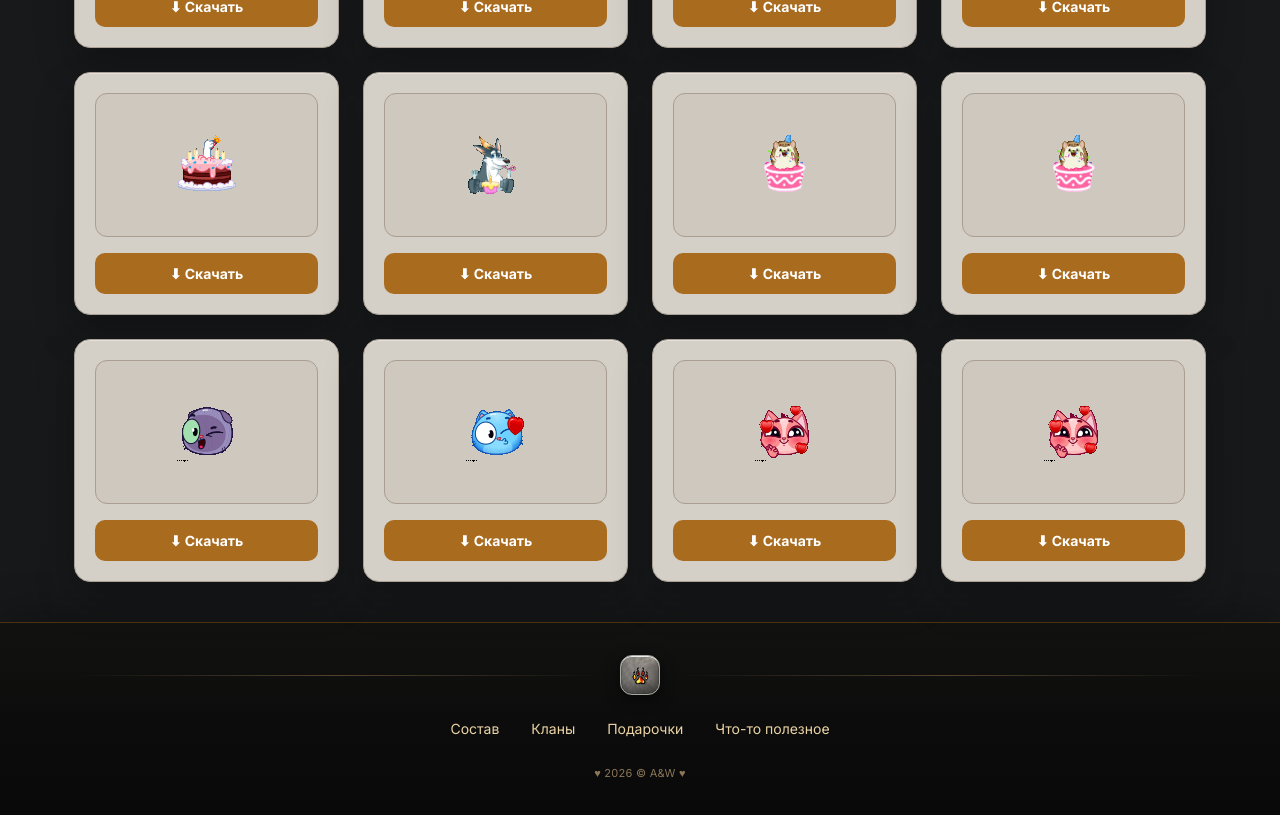
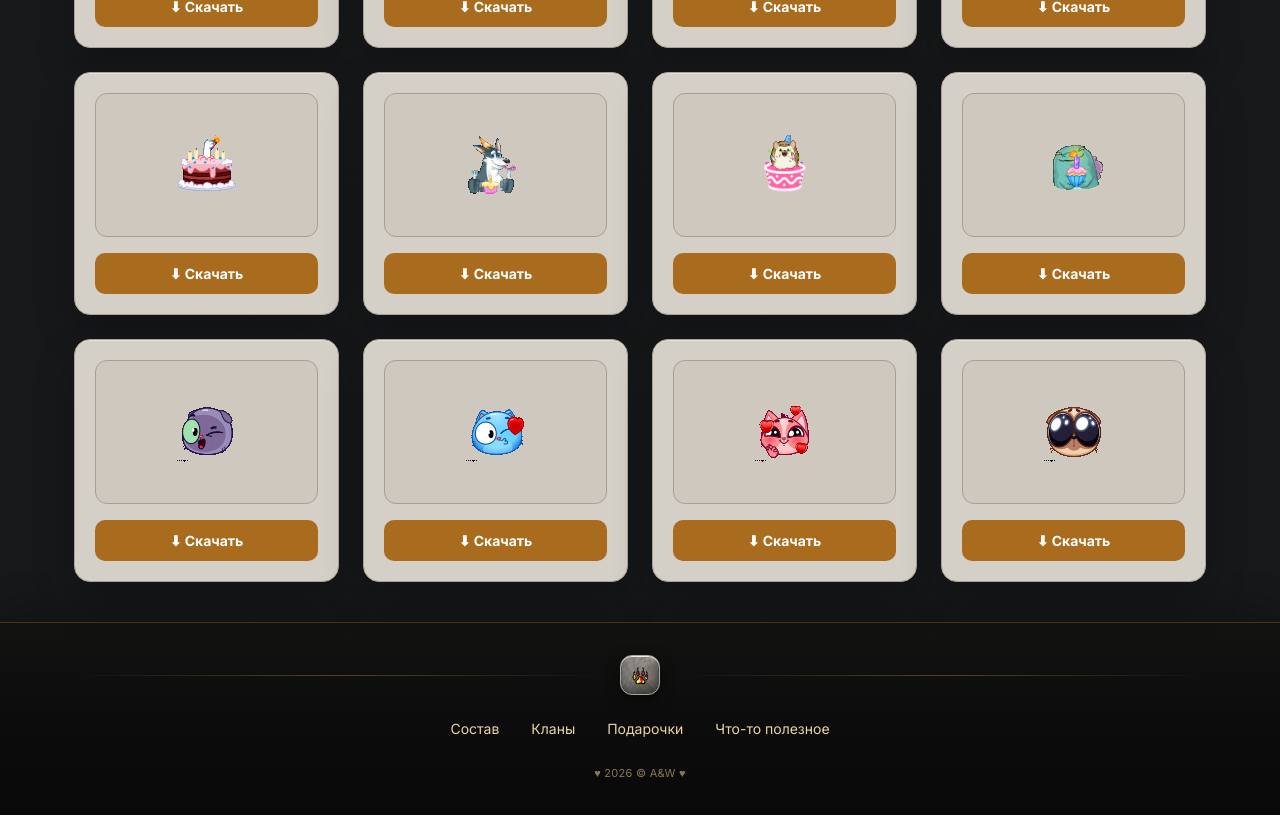
Before and after one commit to reverie-w-sh/dm-portal, a Next.js app: page /gifts in a window 1280 px wide. Shown: the part 2620-3435 px from the top of the page. Built offline with nearby package versions, Linux system fonts and the light colour scheme; no server answers.

Commit message:
Update page.tsx

```diff
--- a/src/app/gifts/page.tsx
+++ b/src/app/gifts/page.tsx
@@ -35,11 +35,11 @@ export default function GiftsPage() {
     { title: "День Рождения 1 Подарок)", file: "/gifts/happy-birthday-1.gif" },
     { title: "День Рождения 2 Подарок)", file: "/gifts/happy-birthday-2.gif" },
     { title: "День Рождения 3 Подарок)", file: "/gifts/happy-birthday-3.gif" },
-    { title: "День Рождения 4 Подарок)", file: "/gifts/happy-birthday-3.gif" },
+    { title: "День Рождения 4 Подарок)", file: "/gifts/happy-birthday-4.gif" },
     { title: "Глазастый котик 1 Подарок)", file: "/gifts/cat-1.gif" },
     { title: "Глазастый котик 2 Подарок)", file: "/gifts/cat-2.gif" },
     { title: "Глазастый котик 3 Подарок)", file: "/gifts/cat-3.gif" },
-    { title: "Глазастый котик 4 Подарок)", file: "/gifts/cat-3.gif" },
+    { title: "Глазастый котик 4 Подарок)", file: "/gifts/cat-4.gif" },
   ];
 
   return (
```
